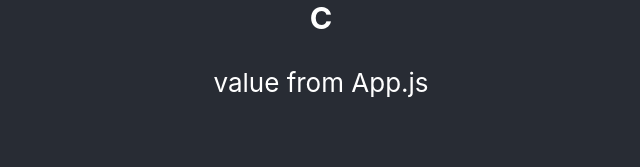
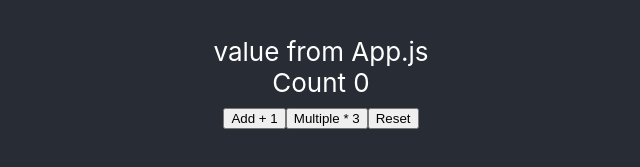
Before and after one commit to shunak/react-basic, a React (Create React App) app: page / in a window 1280 px wide. Shown: the part 575-742 px from the top of the page, without its empty margins (319-959 px from the left). Built offline with nearby package versions, Linux system fonts and the light colour scheme; no server answers.

Commit message:
useReducer

```diff
--- a/src/App.js
+++ b/src/App.js
@@ -6,6 +6,7 @@
 // import BasicuseEffect from "./components/BasicuseEffect";
 // import TimerContainer from './components/TimerContainer'
 import B from "./components/B";
+import BasicReducer from "./components/BasicReducer";
 
 function App() {
   return (
@@ -18,6 +19,7 @@
           {/* <TimerContainer /> */}
           <ApiFetch />
           <B />
+          <BasicReducer />
         </header>
       </div>
     </AppContext.Provider>
--- /dev/null
+++ b/src/components/BasicReducer.js
@@ -0,0 +1,28 @@
+import React, { useReducer } from "react";
+const initialState = 0;
+const reducer = (currentState, action) => {
+  switch (action) {
+    case "add_1":
+      return currentState + 1;
+    case "multiple_3":
+      return currentState * 3;
+    case "reset":
+      return initialState;
+    default:
+      return currentState;
+  }
+};
+
+const BasicReducer = () => {
+  const [count, dispatch] = useReducer(reducer, initialState);
+  return (
+    <div>
+      <div>Count {count}</div>
+      <button onClick={() => dispatch("add_1")}>Add + 1</button>
+      <button onClick={() => dispatch("multiple_3")}>Multiple * 3</button>
+      <button onClick={() => dispatch("reset")}>Reset</button>
+    </div>
+  );
+};
+
+export default BasicReducer;
```
